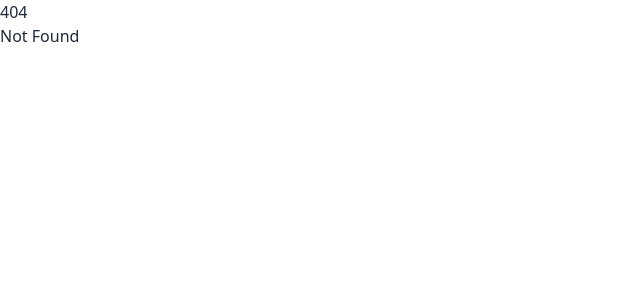
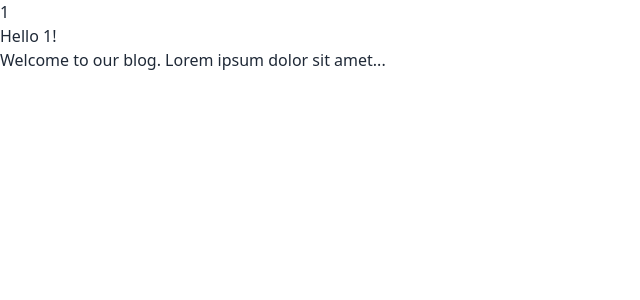
Before and after one commit to toddLiao469469/30days-for-svelte5, a SvelteKit app: page /day16/1 in a window 1280 px wide. Before the commit this address had no page. Shown: the top 300 px of the page, without its empty margins (0-640 px from the left). Built offline with nearby package versions, Linux system fonts and the light colour scheme.

Commit message:
feat: add day16 (#8)

```diff
--- /dev/null
+++ b/src/routes/day16/+page.svelte
@@ -0,0 +1,15 @@
+<script lang="ts">
+	import type { PageData } from './$types';
+	interface Props {
+		data: PageData;
+	}
+
+	let { data }: Props = $props();
+</script>
+
+<h1>
+	{data.title}
+</h1>
+<p>
+	{data.content}
+</p>
--- /dev/null
+++ b/src/routes/day16/+page.ts
@@ -0,0 +1,7 @@
+import type { PageLoad } from './$types';
+export const load: PageLoad = () => {
+	return {
+		title: 'Hello world! ',
+		content: 'Welcome to our blog. Lorem ipsum dolor sit amet...'
+	};
+};
--- /dev/null
+++ b/src/routes/day16/[name]/+page.svelte
@@ -0,0 +1,19 @@
+<script lang="ts">
+	import { page } from '$app/stores';
+	import type { PageData } from './$types';
+	interface Props {
+		data: PageData;
+	}
+
+	let { data }: Props = $props();
+	console.log('data', $page.params);
+</script>
+
+<h1>{$page.params.name}</h1>
+
+<h1>
+	{data.title}
+</h1>
+<p>
+	{data.content}
+</p>
--- /dev/null
+++ b/src/routes/day16/[name]/+page.ts
@@ -0,0 +1,9 @@
+import type { PageLoad } from './$types';
+export const load: PageLoad = ({ params }) => {
+	return {
+		title: `Hello  ${params.name}!`,
+		content: 'Welcome to our blog. Lorem ipsum dolor sit amet...'
+	};
+};
+
+export const ssr = false;
```
